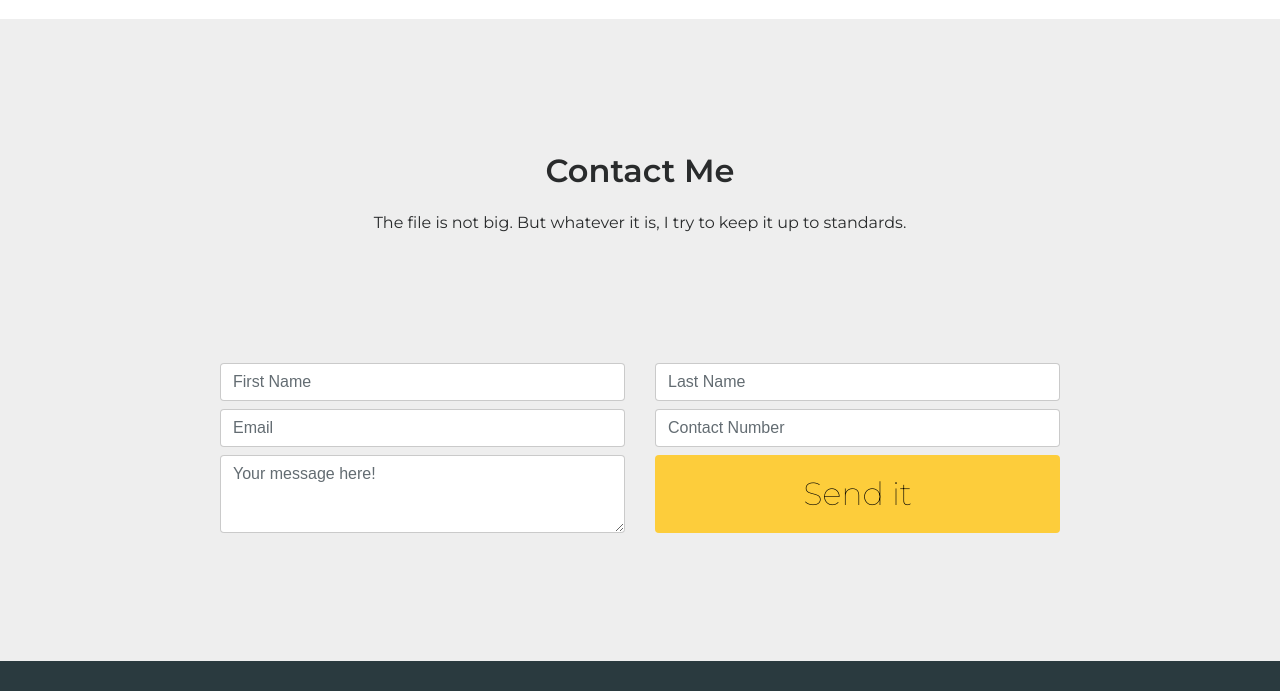
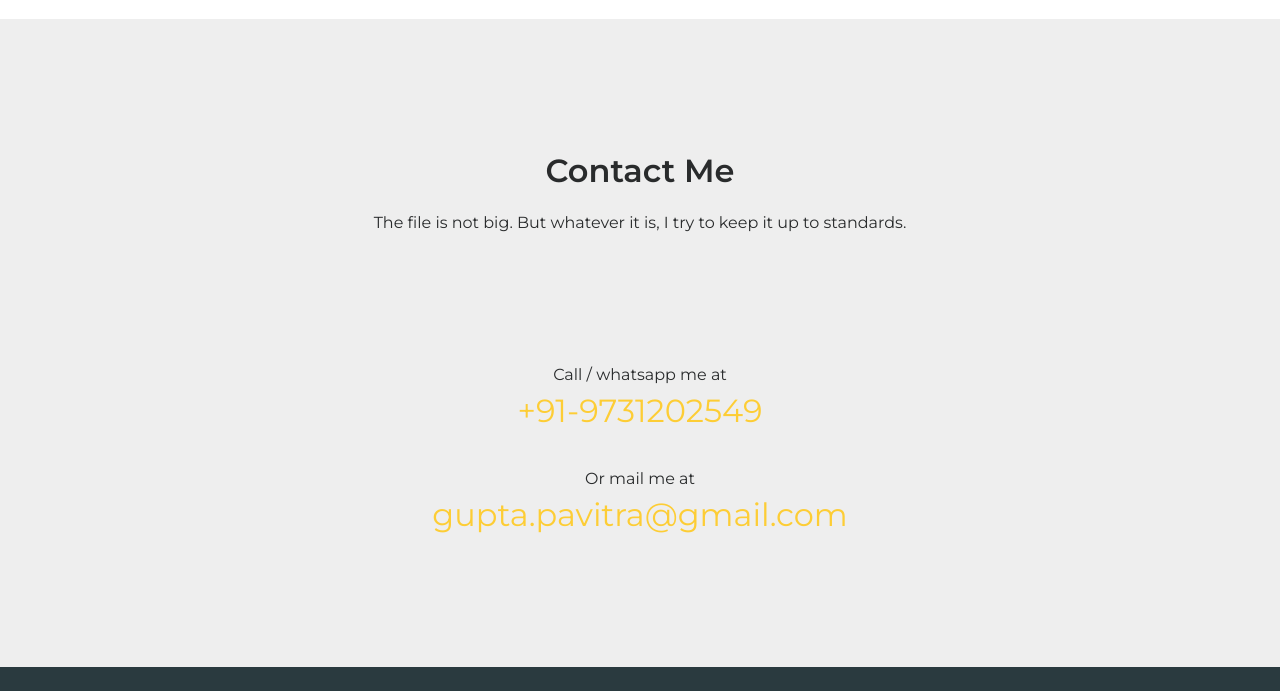
Before and after one commit to guptapavitra/personal-website-1, a plain HTML site: page index.html in a window 1280 px wide. Shown: the part 3563-4254 px from the top of the page. Drawn offline with nearby package versions, Linux system fonts and the light colour scheme; a script that the page names is missing.

Commit message:
Contact Me changed

```diff
--- a/index.css
+++ b/index.css
@@ -429,6 +429,17 @@ body {
     background-color: #eeeeee;
 }
 
+.section-5 .mail a,
+.section-5 .mobile-number {
+    font-size: 2rem;
+    color: rgba(253, 205, 53, 1);
+    text-decoration: none;
+}
+
+.margin-2 {
+    margin-bottom: 2rem;
+}
+
 .form-control.yellow:focus {
     border-color: #fdcd3b;
     border-width: 2px;
--- a/index.html
+++ b/index.html
@@ -203,25 +203,17 @@
         </div>
         <div class="container overflow-fix">
             <div class="row row-margin-top-bottom">
-                <div class="col-xs-12 col-md-6">
-                    <input type="text" class="form-control yellow margin-half" placeholder="First Name">
+                <div class="col-12 margin-2">
+                    <div>Call / whatsapp me at</div>
+                    <div class="mobile-number">+91-9731202549</div>
                 </div>
-                <div class="col-xs-12 col-md-6">
-                    <input type="text" class="form-control yellow margin-half" placeholder="Last Name">
+                <div class="col-12">
+                    <div>Or mail me at</div>
+                    <div class="mail">
+                        <a href="mailto:gupta.pavitra@gmail.com">gupta.pavitra@gmail.com</a>
+                    </div>
                 </div>
-                <div class="col-xs-12 col-md-6">
-                    <input type="text" class="form-control yellow margin-half" placeholder="Email">
 
-                </div>
-                <div class="col-xs-12 col-md-6">
-                    <input type="number" class="form-control yellow margin-half" placeholder="Contact Number">
-                </div>
-                <div class="col-xs-12 col-md-6">
-                    <textarea class="form-control yellow" cols="30" rows="3" placeholder="Your message here!"></textarea>
-                </div>
-                <div class="col-xs-12 col-md-6">
-                    <button class="btn btn-success full yellow">Send it</button>
-                </div>
             </div>
         </div>
     </div>
```
